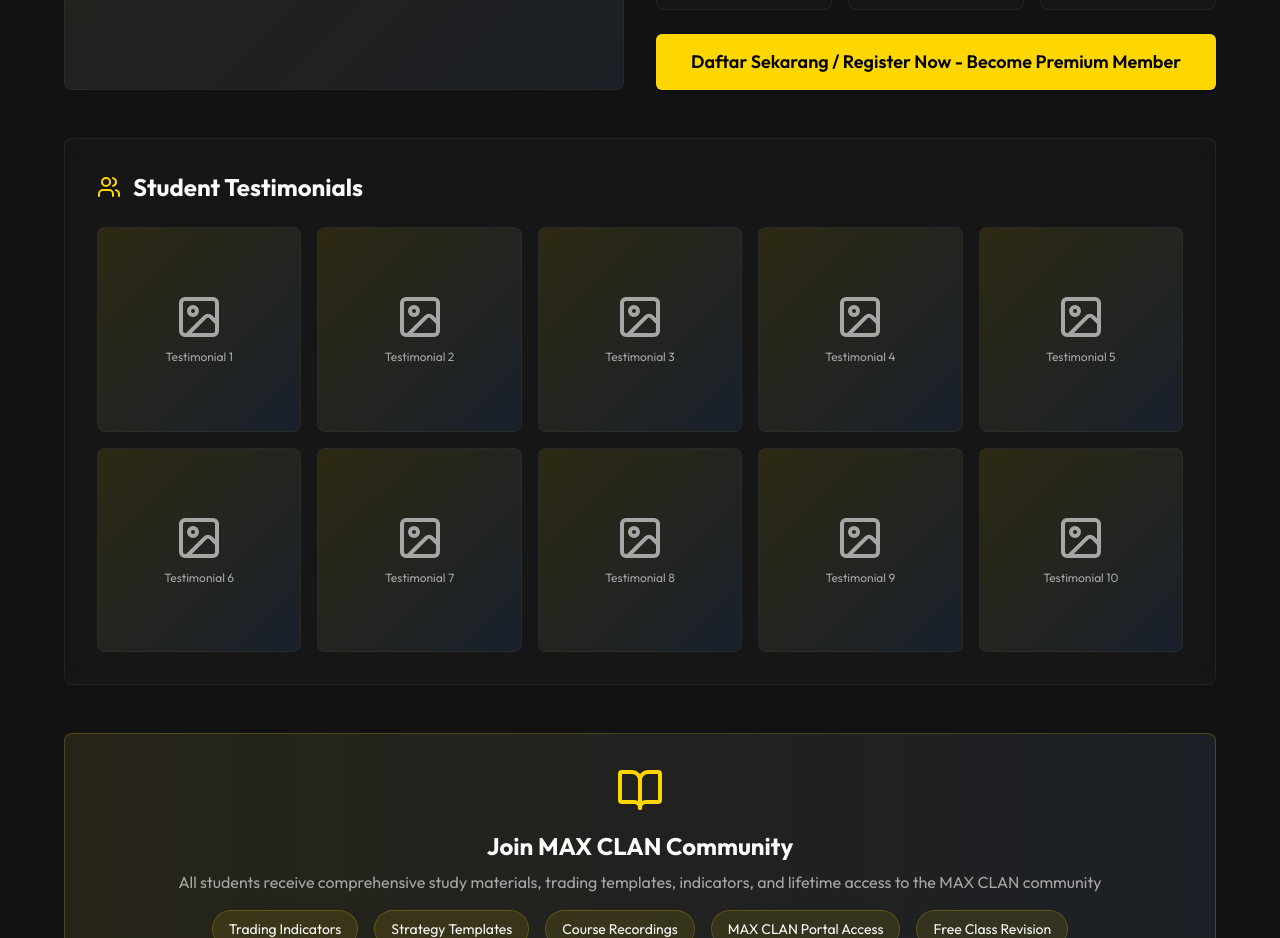
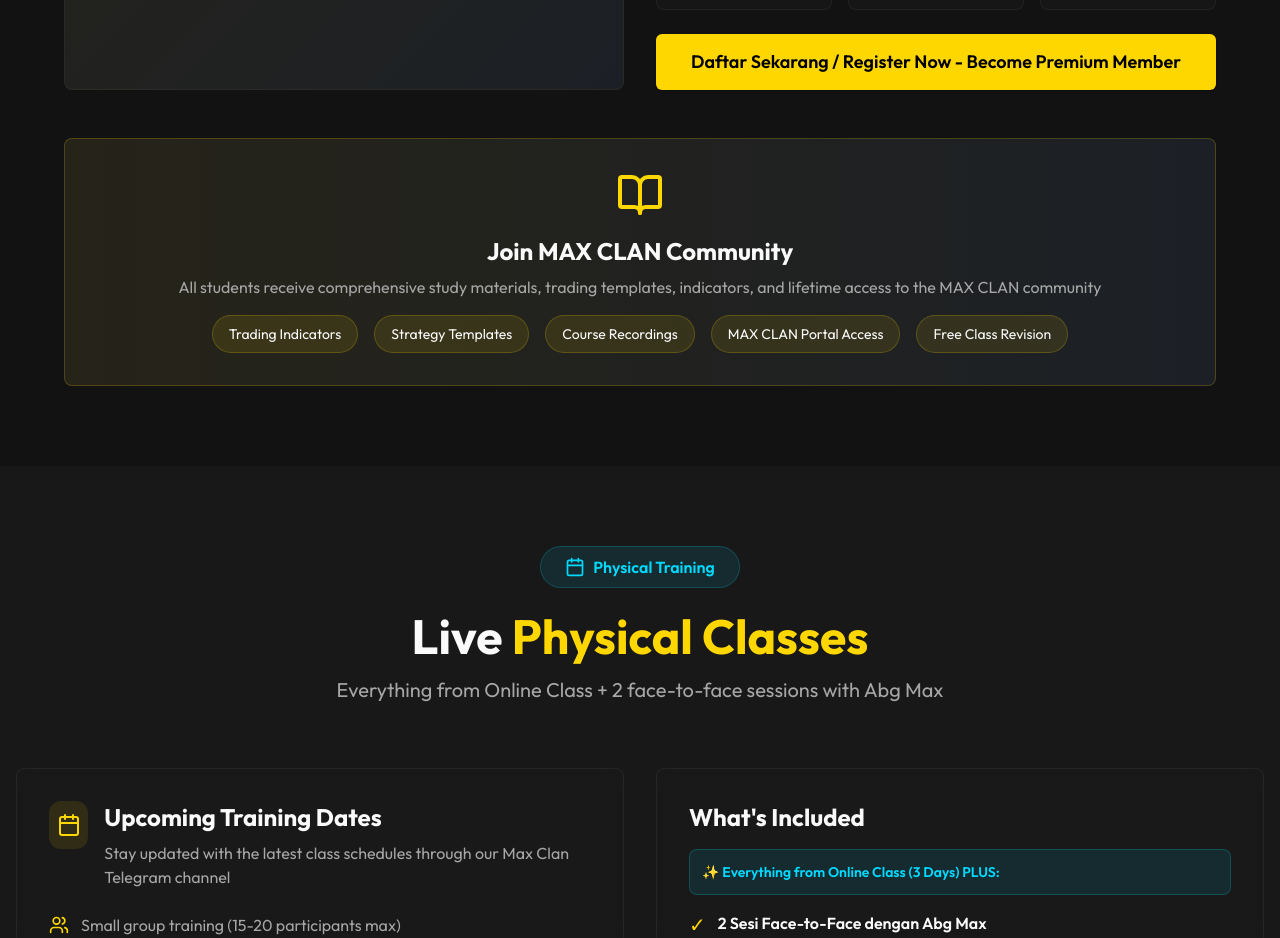
Before and after one commit to aniplipis/sg-3379bb78-cad7-48c3-87cb-d0d9ba5427e5-1776564422, a Next.js app: page / in a window 1280 px wide. Shown: the part 8980-9918 px from the top of the page. Built offline with nearby package versions, Linux system fonts and the light colour scheme; no server answers.

Commit message:
refactor(testimonials): Remove student testimonials section

```diff
--- a/src/components/ClassSection.tsx
+++ b/src/components/ClassSection.tsx
@@ -1,6 +1,6 @@
 import { Button } from "@/components/ui/button";
 import { Card, CardContent } from "@/components/ui/card";
-import { GraduationCap, CheckCircle2, Calendar, Users, Video, BookOpen, Image as ImageIcon } from "lucide-react";
+import { GraduationCap, CheckCircle2, Calendar, Users, Video, BookOpen } from "lucide-react";
 import Link from "next/link";
 
 export function ClassSection() {
@@ -95,31 +95,6 @@
           </div>
         </div>
 
-        {/* Testimonials Section */}
-        <div className="mb-12">
-          <Card className="border-border/50 bg-card/50 backdrop-blur overflow-hidden">
-            <CardContent className="p-8">
-              <div className="flex items-center gap-3 mb-6">
-                <Users className="w-6 h-6 text-gold" />
-                <h3 className="text-2xl font-bold">Student Testimonials</h3>
-              </div>
-              <div className="grid grid-cols-2 md:grid-cols-5 gap-4">
-                {[...Array(10)].map((_, index) => (
-                  <div
-                    key={index}
-                    className="aspect-square bg-gradient-to-br from-gold/10 to-blue-500/10 rounded-lg border border-border/50 flex items-center justify-center hover:scale-105 transition-transform"
-                  >
-                    <div className="text-center">
-                      <ImageIcon className="w-12 h-12 text-muted-foreground mx-auto mb-2" />
-                      <p className="text-xs text-muted-foreground">Testimonial {index + 1}</p>
-                    </div>
-                  </div>
-                ))}
-              </div>
-            </CardContent>
-          </Card>
-        </div>
-
         <Card className="border-gold/20 bg-gradient-to-r from-gold/5 to-blue-500/5">
           <CardContent className="p-8 text-center">
             <BookOpen className="w-12 h-12 text-gold mx-auto mb-4" />
```
Also changed, not shown: 1 other file (tests, documents, lock files or other folders).
